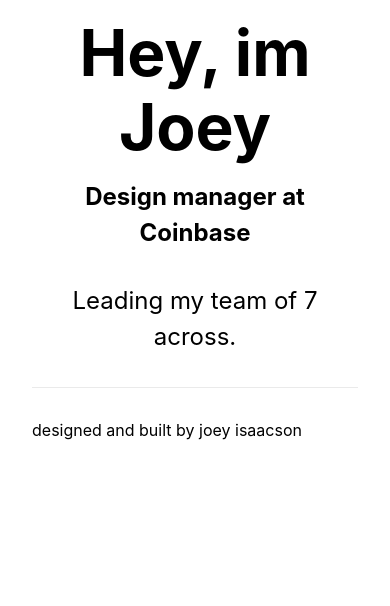
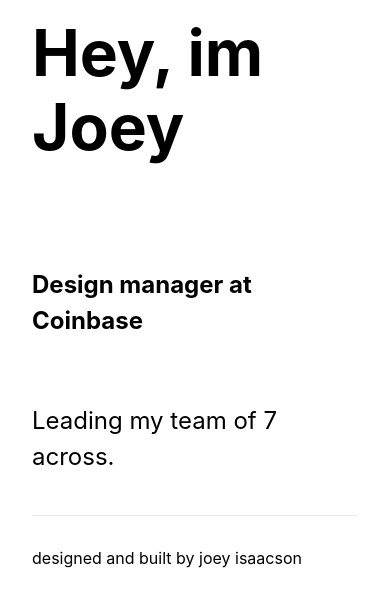
Before and after one commit to JoeIsaacson/nextjs, a Next.js app: page / in a window 390 px wide. Shown: the top 606 px of the page. Built offline with nearby package versions, Linux system fonts and the light colour scheme.

Commit message:
remove weird mobile only styling

```diff
--- a/styles/Home.module.css
+++ b/styles/Home.module.css
@@ -41,18 +41,12 @@
 }
 
 .title {
-  margin: 0;
+  margin: 0 0 1em 0;
   line-height: 1.15;
   font-size: 4rem;
 }
 
-.title,
 .description {
-  text-align: center;
-}
-
-.description {
-  margin: 1rem 0;
   line-height: 1.5;
   font-size: 1.5rem;
 }
```
